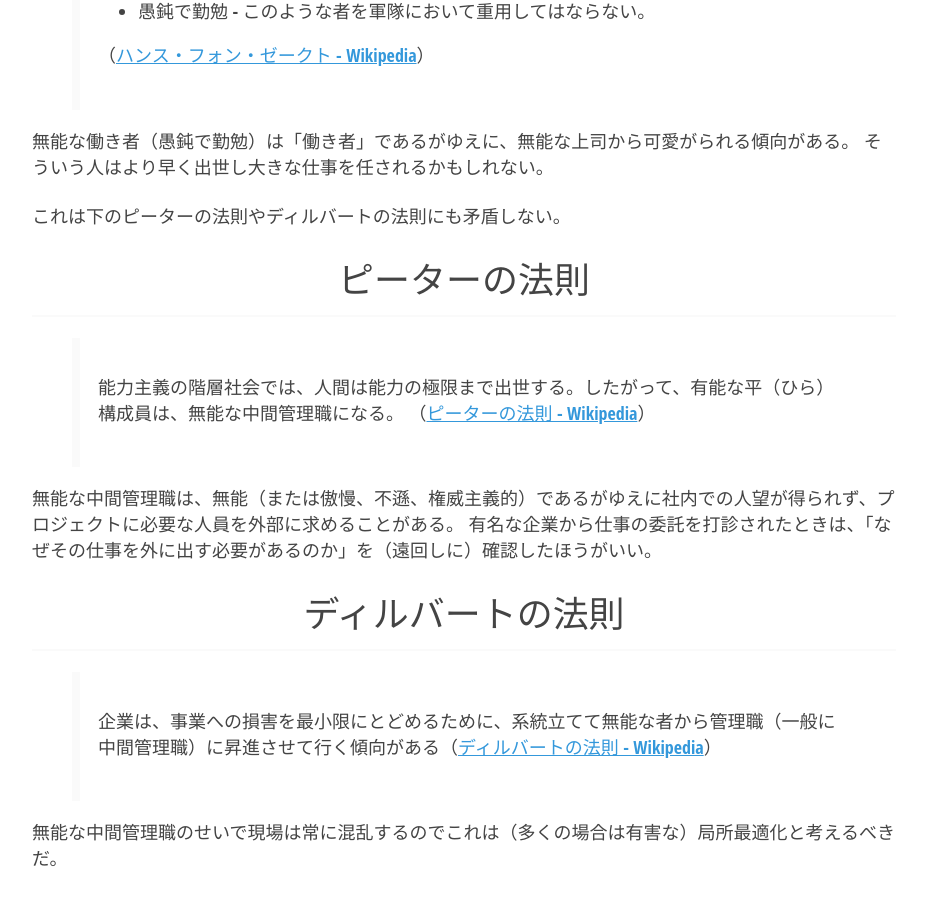
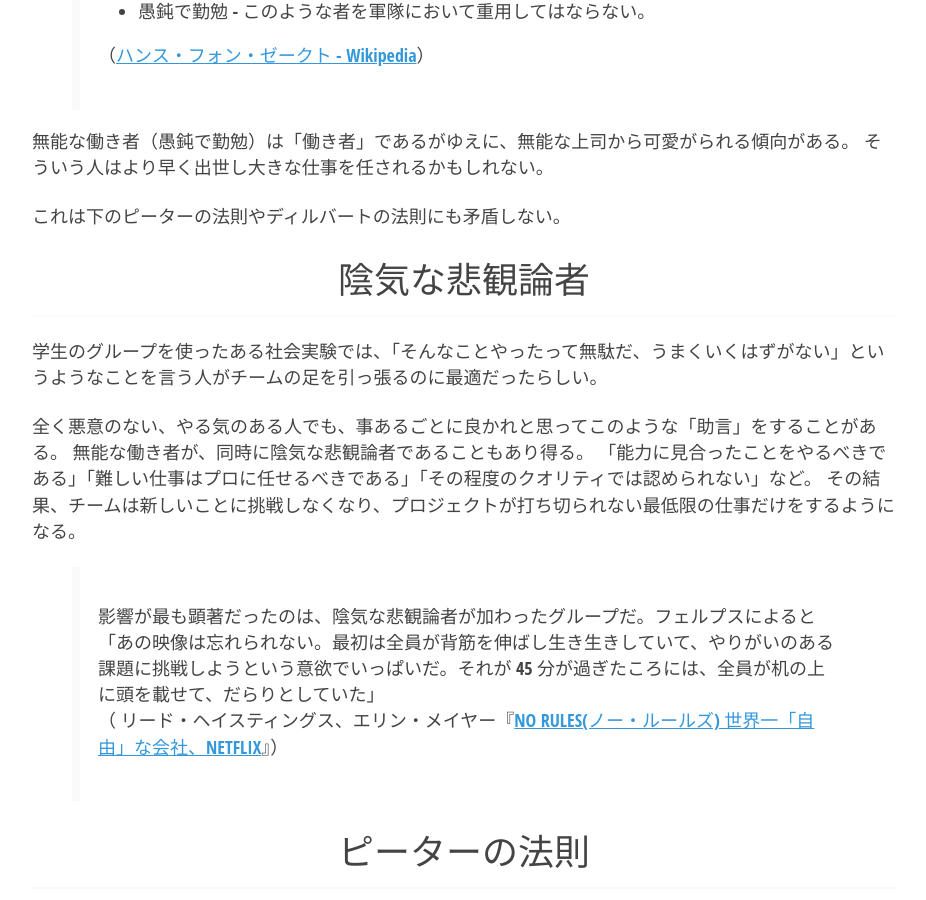
Before and after one commit to torus/torus.github.io, a Jekyll site: the page built from _posts/2024-06-01-the-road-to-hell.md, in a window 1280 px wide and 900 px high, scrolled down 629 px. Shown: the whole window, without its empty margins (176-1102 px from the left). Built offline with Jekyll 4.4.1, drawn with Linux system fonts in a browser that asks for light colours.

Commit message:
add gloomy pessimists

```diff
--- a/_posts/2024-06-01-the-road-to-hell.md
+++ b/_posts/2024-06-01-the-road-to-hell.md
@@ -29,6 +29,19 @@ title: 地獄への道は善意で舗装されている
 これは下のピーターの法則やディルバートの法則にも矛盾しない。
 
 
+### 陰気な悲観論者
+
+学生のグループを使ったある社会実験では、「そんなことやったって無駄だ、うまくいくはずがない」というようなことを言う人がチームの足を引っ張るのに最適だったらしい。
+
+全く悪意のない、やる気のある人でも、事あるごとに良かれと思ってこのような「助言」をすることがある。
+無能な働き者が、同時に陰気な悲観論者であることもあり得る。
+「能力に見合ったことをやるべきである」「難しい仕事はプロに任せるべきである」「その程度のクオリティでは認められない」など。
+その結果、チームは新しいことに挑戦しなくなり、プロジェクトが打ち切られない最低限の仕事だけをするようになる。
+
+> 影響が最も顕著だったのは、陰気な悲観論者が加わったグループだ。フェルプスによると「あの映像は忘れられない。最初は全員が背筋を伸ばし生き生きしていて、やりがいのある課題に挑戦しようという意欲でいっぱいだ。それが 45 分が過ぎたころには、全員が机の上に頭を載せて、だらりとしていた」
+> （ リード・ヘイスティングス、エリン・メイヤー『[NO RULES(ノー・ルールズ) 世界一「自由」な会社、NETFLIX](https://amzn.to/3VojhxZ)』）
+
+
 ### ピーターの法則
 
 > 能力主義の階層社会では、人間は能力の極限まで出世する。したがって、有能な平（ひら）構成員は、無能な中間管理職になる。
```
